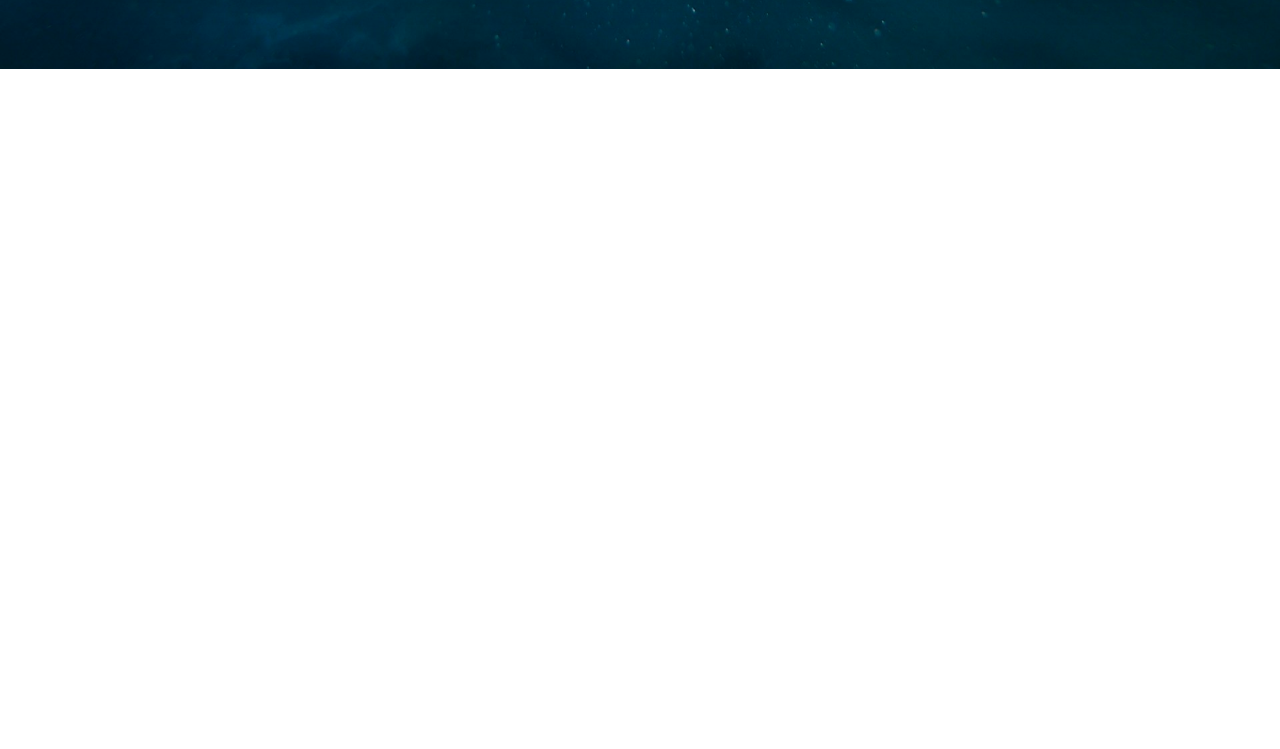
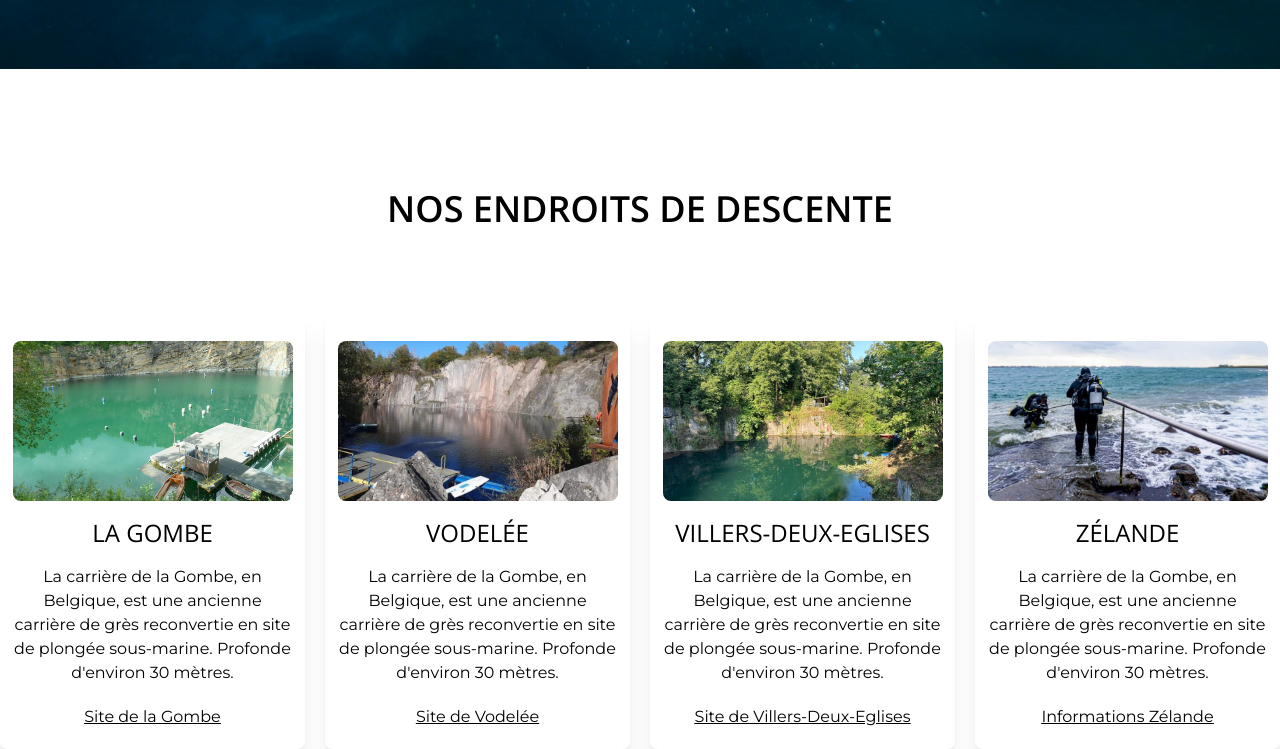
Before and after one commit to th3rival89/lessqualesv2, a website: page index.html in a window 1280 px wide. Shown: the part 2371-3120 px from the top of the page. Before the commit the page ends 2440 px from the top, so only its background shows below. Drawn offline with nearby package versions, Linux system fonts and the light colour scheme.

Commit message:
ajout de la section endroit de descente

```diff
--- a/index.html
+++ b/index.html
@@ -208,7 +208,7 @@
 
             <section>
                 <div class="flex justify-center">
-                    <h2 class="titre-souligne font-title text-4xl font-semibold uppercase max-[770px]:text-3xl max-[770px]:text-center max-[770px]:w-100">Les Squales en quelques mots</h2>
+                    <h2 class="titre-souligne font-title text-4xl font-semibold uppercase max-[770px]:text-2xl max-[770px]:text-center max-[770px]:w-100">Les Squales en quelques mots</h2>
                 </div>
                 <div class="mt-20 flex justify-center gap-10 max-[770px]:flex-col max-[770px]:items-center">
                     <div class="cards flex flex-col items-center max-[430px]:w-90 max-[376px]:w-80 max-[430px]:h-105">
@@ -231,10 +231,10 @@
 
             <!-- SECTION DECOUVERTE -->
 
-            <section class="mt-30">
-                <div class="w-full h-175 bg-[url(../ressources/mer.jpg)] bg-cover bg-center max-[770px]:h-250 max-[770px]:w-100">
+            <section class="mt-30 max-[770px]:flex max-[770px]:justify-center">
+                <div class="w-full h-175 bg-[url(../ressources/mer.jpg)] bg-cover bg-center bg-no-repeat max-[770px]:h-250 max-[770px]:w-100">
                     <div class="mt-10 flex justify-center">
-                        <div class="mt-20 flex w-310 h-135 bg-[url(../ressources/mer.jpg)] bg-cover bg-bottom shadow-xl rounded-lg max-[770px]:w-full max-[770px]:h-auto max-[770px]:px-5 max-[770px]:flex-col max-[770px]:items-center max-[770px]:mt-10 max-[770px]:gap-10">
+                        <div class="mt-20 flex w-310 h-135 bg-[url(../ressources/mer.jpg)] bg-cover bg-bottom shadow-xl rounded-lg max-[770px]:w-full max-[770px]:h-auto max-[770px]:px-5 max-[770px]:flex-col max-[770px]:items-center max-[770px]:mt-0 max-[770px]:gap-10">
                             <div class="w-1/2 mt-13 ml-15 relative max-[770px]:w-full max-[770px]:ml-0 max-[770px]:px-5">
                                 <div id="carousel-container-img" class="overflow-hidden rounded-md shadow-xl border-white border-1">
                                     <div id="carousel-slides-img" class="flex transition-transform duration-500 ease-in-out">
@@ -265,54 +265,54 @@
 
             <!-- SECTION NOS ENDROITS DE PLONGEE -->
 
-            <!-- <section class="mt-30">
+            <section class="mt-30 max-[770px]:mt-20">
                 <div class="flex justify-center">
-                    <h2 class="titre-souligne font-title text-4xl font-semibold uppercase">Nos endroits de descente</h2>
+                    <h2 class="titre-souligne font-title text-4xl font-semibold uppercase max-[770px]:text-2xl">Nos endroits de descente</h2>
                 </div>
-                <div class="mt-20 flex justify-center gap-5">
+                <div class="mt-20 flex justify-center gap-5 max-[770px]:flex-col max-[770px]:items-center max-[770px]:mt-10">
                     <div class="flex justify-center cards3">
-                        <div class="mt-8 w-70 h-40">
+                        <div class="mt-8 w-70 h-40 max-[770px]:mt-15">
                             <img src="./ressources/la_gombe.jpg" alt="image de la carrière de la gombe à Esneux en Belgique" class="w-70 h-40 object-cover object-center rounded-lg">
-                            <h2 class="mt-4 uppercase text-center font-title text-2xl font-light">La gombe</h2>
-                            <p class="mt-4 font-text text-center ">La carrière de la Gombe, en Belgique, est une ancienne carrière de grès reconvertie en site de plongée sous-marine. Profonde d'environ 30 mètres. </p>
-                            <div class="text-center m-5 font-text underline">
+                            <h2 class="mt-4 uppercase text-center font-title text-2xl font-light max-[770px]:text-xl">La gombe</h2>
+                            <p class="mt-4 font-text text-center max-[770px]:text-sm">La carrière de la Gombe, en Belgique, est une ancienne carrière de grès reconvertie en site de plongée sous-marine. Profonde d'environ 30 mètres. </p>
+                            <div class="text-center m-5 font-text underline max-[770px]:text-sm">
                                 <a href="https://clas.be/carriere-de-la-gombe/" target="_blank">Site de la Gombe</a>
                             </div>
                         </div>
                     </div>
                     <div class="flex justify-center cards3">
-                        <div class="mt-8 w-70 h-40">
+                        <div class="mt-8 w-70 h-40 max-[770px]:mt-15">
                             <img src="./ressources/vodelee.jpg" alt="image de la carrière de Vodelée en Belgique" class="w-70 h-40 object-cover object-bottom rounded-lg">
-                            <h2 class="mt-4 uppercase text-center font-title text-2xl font-light">vodelée</h2>
-                            <p class="mt-4 font-text text-center ">La carrière de la Gombe, en Belgique, est une ancienne carrière de grès reconvertie en site de plongée sous-marine. Profonde d'environ 30 mètres. </p>
-                            <div class="text-center m-5 font-text underline">
+                            <h2 class="mt-4 uppercase text-center font-title text-2xl font-light max-[770px]:text-xl">vodelée</h2>
+                            <p class="mt-4 font-text text-center max-[770px]:text-sm">La carrière de la Gombe, en Belgique, est une ancienne carrière de grès reconvertie en site de plongée sous-marine. Profonde d'environ 30 mètres. </p>
+                            <div class="text-center m-5 font-text underline max-[770px]:text-sm">
                                 <a href="https://www.royalcas.be/carriere-de-vodelee/" target="_blank">Site de Vodelée</a>
                             </div>
                         </div>
                     </div>
                     <div class="flex justify-center cards3">
-                        <div class="mt-8 w-70 h-40">
+                        <div class="mt-8 w-70 h-40 max-[770px]:mt-15">
                             <img src="./ressources/villers.jpg" alt="image de la carrière de Villers-Deux-Eglises en Belgique" class="w-70 h-40 object-cover object-center rounded-lg">
-                            <h2 class="mt-4 uppercase text-center font-title text-2xl font-light">Villers-deux-eglises</h2>
-                            <p class="mt-4 font-text text-center ">La carrière de la Gombe, en Belgique, est une ancienne carrière de grès reconvertie en site de plongée sous-marine. Profonde d'environ 30 mètres. </p>
-                            <div class="text-center m-5 font-text underline">
+                            <h2 class="mt-4 uppercase text-center font-title text-2xl font-light max-[770px]:text-xl">Villers-deux-eglises</h2>
+                            <p class="mt-4 font-text text-center max-[770px]:text-sm">La carrière de la Gombe, en Belgique, est une ancienne carrière de grès reconvertie en site de plongée sous-marine. Profonde d'environ 30 mètres. </p>
+                            <div class="text-center m-5 font-text underline max-[770px]:text-sm">
                                 <a href="https://carrierev2e.be/" target="_blank">Site de Villers-Deux-Eglises</a>
                             </div>
                         </div>
                     </div>
                     <div class="flex justify-center cards3">
-                        <div class="mt-8 w-70 h-40">
+                        <div class="mt-8 w-70 h-40 max-[770px]:mt-15">
                             <img src="./ressources/zelande.jpg" alt="image de plongeur entrant dans la mer de Zélande" class="w-70 h-40 object-cover object-top rounded-lg">
-                            <h2 class="mt-4 uppercase text-center font-title text-2xl font-light">Zélande</h2>
-                            <p class="mt-4 font-text text-center ">La carrière de la Gombe, en Belgique, est une ancienne carrière de grès reconvertie en site de plongée sous-marine. Profonde d'environ 30 mètres. </p>
-                            <div class="text-center m-5 font-text underline">
+                            <h2 class="mt-4 uppercase text-center font-title text-2xl font-light max-[770px]:text-xl">Zélande</h2>
+                            <p class="mt-4 font-text text-center max-[770px]:text-sm">La carrière de la Gombe, en Belgique, est une ancienne carrière de grès reconvertie en site de plongée sous-marine. Profonde d'environ 30 mètres. </p>
+                            <div class="text-center m-5 font-text underline max-[770px]:text-sm">
                                 <a href="https://www.divingzeeland.be/" target="_blank">Informations Zélande</a>
                             </div>
                         </div>
                     </div>
                 </div>
             </section>
-        </main> -->
+        </main>
 
         <!-- FOOTER -->
 <!--
```
Also changed, not shown: styles/output.css.
